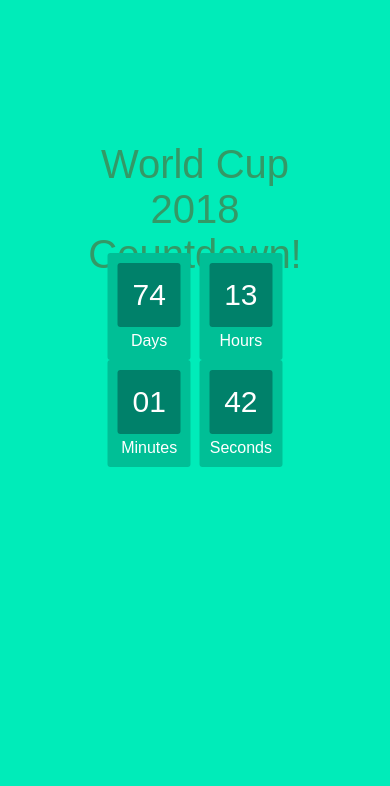
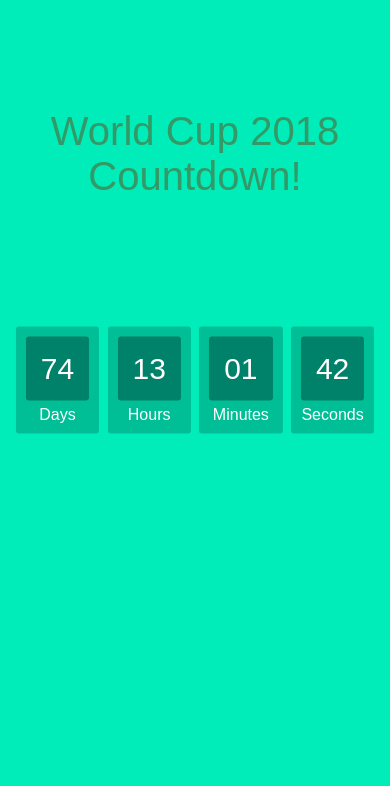
Before and after one commit to alysonpaige/challenges, a plain HTML site: page js/countdown-timer/index.html in a window 390 px wide. Shown: the top 786 px of the page. Drawn offline with Linux system fonts and the light colour scheme.

Commit message:
reorg css and add @media

```diff
--- a/js/countdown-timer/index.html
+++ b/js/countdown-timer/index.html
@@ -10,7 +10,9 @@
 <!-- https://worldcupcountdown.netlify.com/ -->
 
 <body>
-  <h1 class="h1worldcup centerh1">World Cup 2018 Countdown!</h1>
+  <div id="wrapper" class="divh1">
+    <h1 id="h1content" class="h1worldcup">World Cup 2018 Countdown!</h1>
+  </div>
   <div class="countdowndiv center__div">
     <div id="clockdiv">
       <div class="hover__div">
@@ -35,6 +37,12 @@
 
   <br/>
 
+  <div class="ballContainer">
+    <div class="ball"></div>
+  </div>
+
+  <br />
+
   <div class="footer">
     <div>
     <strong>Made with
--- a/js/countdown-timer/style.css
+++ b/js/countdown-timer/style.css
@@ -1,10 +1,3 @@
-/* .countdowndiv {
-  text-align: center;
-  background: #00ECB9;
-  font-family: sans-serif;
-  font-weight: 100;
-} */
-
 body {
   text-align: center;
   background: #00ECB9;
@@ -12,28 +5,23 @@ body {
   font-weight: 100;
 }
 
-.center__div {
-  position: absolute;
-  top: 45%;
-  left: 50%;
-  transform: translate(-50%, -50%);
+#wrapper {
+  display:inline-block;
+  margin: auto;
+  overflow:hidden;
 }
 
-.centerh1 {
+.divh1 {
   position: absolute;
   top: 20%;
   left: 50%;
   transform: translate(-50%, -50%);
+  padding-bottom: 30px;
 }
 
-.hover__div:hover {
-  font-size: 33px;
-  transition: all .1s ease;
-}
-
-.hover__div:hover .smalltext {
-  font-weight: bold;
-  /* text-transform: uppercase; */
+#h1content {
+  display:inline-block;
+  margin:auto;
 }
 
 .h1worldcup {
@@ -41,6 +29,19 @@ body {
   font-weight: 100;
   font-size:40px;
   margin: 40px 0px 20px;
+}
+
+/* .countdowndiv {
+  overflow:hidden;
+  display:inline-block;
+  margin:auto;
+} */
+
+.center__div {
+  position: absolute;
+  top: 45%;
+  left: 50%;
+  transform: translate(-50%, -50%);
 }
 
 #clockdiv {
@@ -69,6 +70,17 @@ body {
 .smalltext {
   padding-top: 5px;
   font-size: 16px;
+}
+
+.hover__div:hover {
+  font-size: 33px;
+  font-weight: bold;
+  transition: all .1s ease;
+}
+
+.hover__div:hover .smalltext {
+  font-weight: bold;
+  /* text-transform: uppercase; */
 }
 
 .footer {
@@ -129,33 +141,22 @@ button:hover, button:active {
   right: 0;
 }
 
-
-.fa-github {
-  margin: 3px;
-  padding: 6px;
-  text-align: center;
-  /*font-size: 40px;*/
+@media screen and (max-width: 480px) {
+  #wrapper {
+    display: block;
+    width: 99%;
+    margin: 0 auto;
+    white-space: normal;
+  }
+  .countdowndiv {
+    display: block;
+    width: 99%;
+    margin: 20px auto;
+    white-space: normal;
+  }
 }
 
-.github__icon {
-  display: inline-block;
-  border: none;
-  text-decoration: none;
-  text-align: center;
-}
+/* soccer ball */
+/* .ball {
 
-/* a:link, a:visited {
-  background-color: #00BF96;
-  color: white;
-  padding: 14px 14px;
-  border-radius: 3px;
-  text-align: center;
-  text-decoration: none;
-  display: inline-block;
 } */
-
-/*
-a:hover, a:active {
-  background-color: #00816A;
-  border-radius: 3px;
-} */
```
